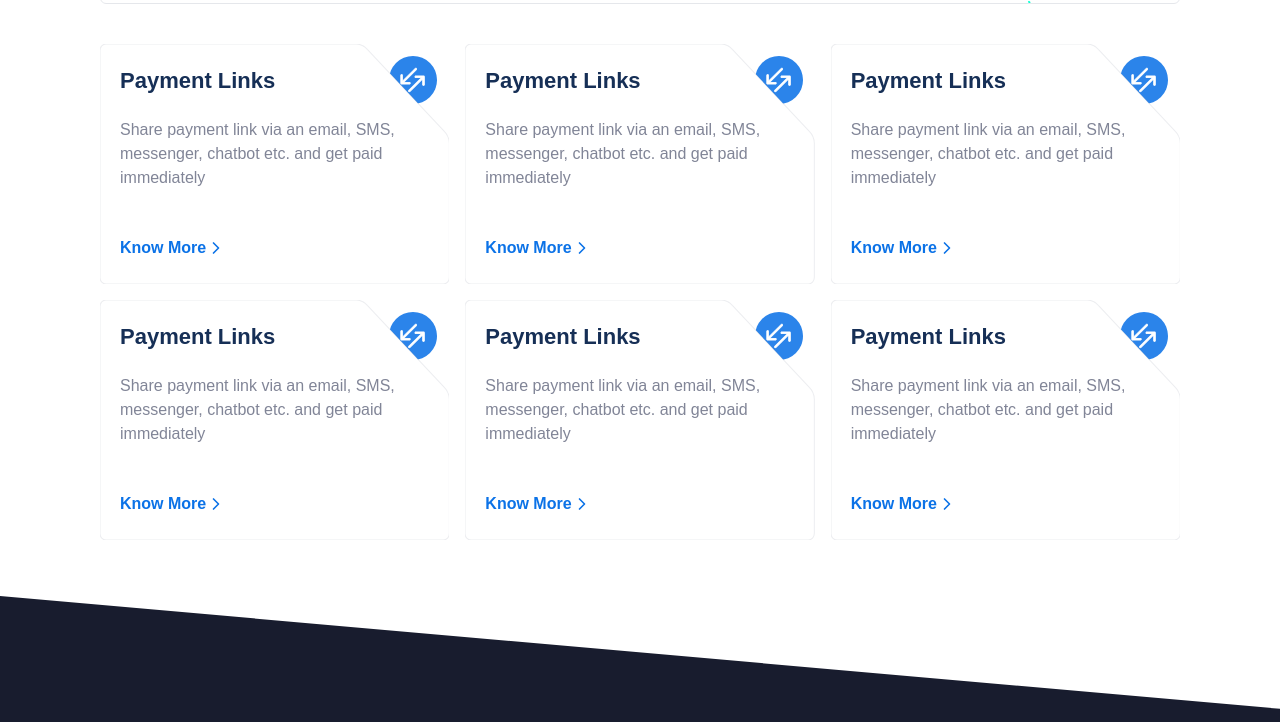
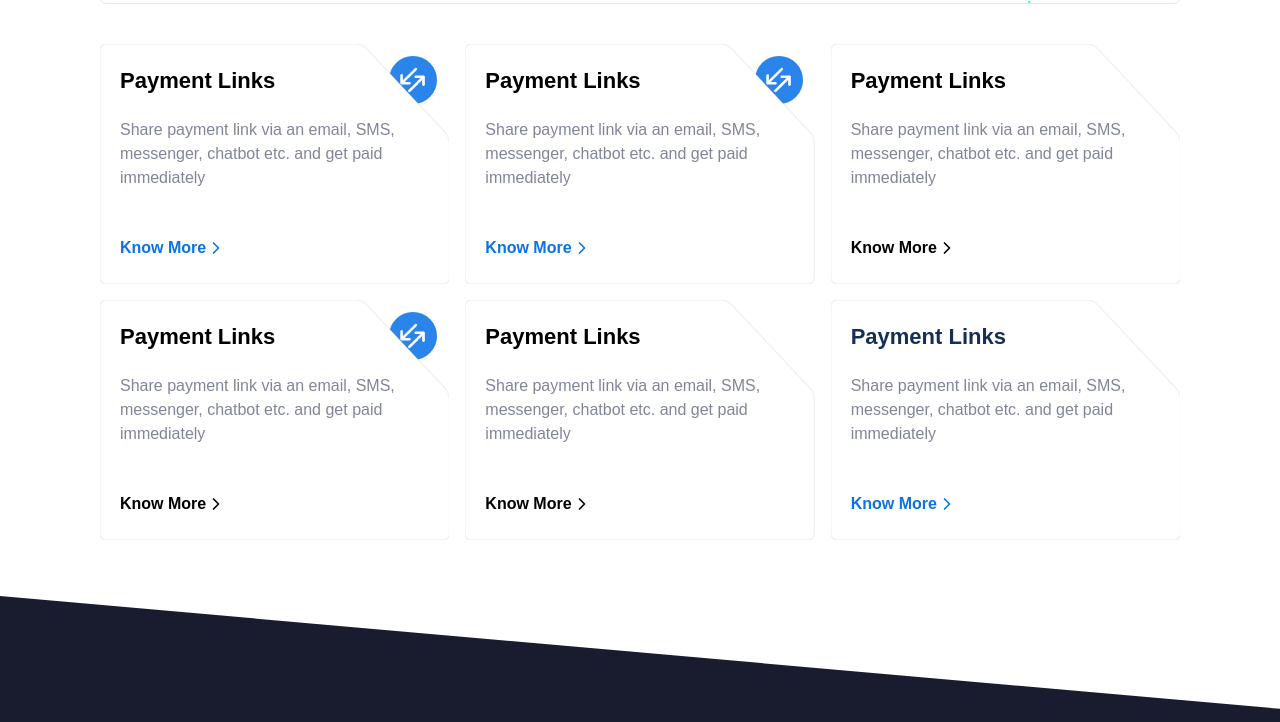
Before and after one commit to Alkush-Pipania/RazorpayClone, a website built with Vite: page index.html in a window 1280 px wide. Shown: the part 1438-2160 px from the top of the page. Built offline with nearby package versions, Linux system fonts and the light colour scheme.

Commit message:
Update index.html

```diff
--- a/index.html
+++ b/index.html
@@ -6,13 +6,13 @@
   <meta name="viewport" content="width=device-width, initial-scale=1.0" />
   <title>Razorpay</title>
   <link rel="stylesheet" href="main.css" />
-   <script src="https://cdn.tailwindcss.com"></script>
+  <script src="https://cdn.tailwindcss.com"></script>
   <script src="https://unpkg.com/feather-icons"></script>
 </head>
 
 <body>
   <!-- nav bar -->
-  <nav class="bg-deepBlue">
+  <nav class="deepBlue">
     <div class="relative w-[1080px] mx-auto flex items-center justify-between">
       <!--logo   -->
       <a href="/ " class="cursor-pointer py-7 pr-7">
@@ -73,7 +73,7 @@
     </div>
   </nav>
   <!--hero section  -->
-  <section class="relative bg-deepBlue overflow-x-clip">
+  <section class="relative deepBlue overflow-x-clip">
     <div class="flex max-w-[1080px] width-10/12 flex-col lg:flex-row justify-between items-center mx-auto">
       <!-- left vala -->
       <div class="text-white space-y-8 ">
@@ -195,7 +195,7 @@
           <div class="z-[100] absolute w-full h-full flex flex-col justify-between pl-5 py-6 pr-8">
             <!--text part-->
             <div>
-              <h3 class="font-mullish font-bold text-deepBlueHead leading-[1.2] text-[1.375rem]">Payment Links</h3>
+              <h3 class="font-mullish font-bold textdeepBlueHead leading-[1.2] text-[1.375rem]">Payment Links</h3>
               <p class="font-mullish text-grayText mt-6">
                 Share payment link via an email, SMS, messenger, chatbot etc. and get paid immediately</p>
             </div>
@@ -237,7 +237,7 @@
           <div class="z-[100] absolute w-full h-full flex flex-col justify-between pl-5 py-6 pr-8">
             <!--text part-->
             <div>
-              <h3 class="font-mullish font-bold text-deepBlueHead leading-[1.2] text-[1.375rem]">Payment Links</h3>
+              <h3 class="font-mullish font-bold textdeepBlueHead leading-[1.2] text-[1.375rem]">Payment Links</h3>
               <p class="font-mullish text-grayText mt-6">
                 Share payment link via an email, SMS, messenger, chatbot etc. and get paid immediately</p>
             </div>
@@ -255,7 +255,7 @@
         </div>
         <!--Box3-->
         <div class="w-full min-h-[15rem] relative cursor-pointer">
-          <img src="img/payment-link-icon.svg" alt="" class="bg-lightBlue absolute right-3 top-3 w-12 h-12 rounded-full z-[8]
+          <img src="img/payment-link-icon.svg" alt="" class="bglightBlue absolute right-3 top-3 w-12 h-12 rounded-full z-[8]
                   transition-all duration-200">
 
           <!--box shape-->
@@ -279,16 +279,16 @@
           <div class="z-[100] absolute w-full h-full flex flex-col justify-between pl-5 py-6 pr-8">
             <!--text part-->
             <div>
-              <h3 class="font-mullish font-bold text-deepBlueHead leading-[1.2] text-[1.375rem]">Payment Links</h3>
+              <h3 class="font-mullish font-bold textdeepBlueHead leading-[1.2] text-[1.375rem]">Payment Links</h3>
               <p class="font-mullish text-grayText mt-6">
                 Share payment link via an email, SMS, messenger, chatbot etc. and get paid immediately</p>
             </div>
 
             <!--hyperlink know more-->
             <div class="flex items-center cursor-pointer group">
-              <a href="#" class="font-mullish font-bold text-lightBlue500
+              <a href="#" class="font-mullish font-bold textlightBlue500
                           group-hover:text-grayBlue transition-all duration-200">Know More</a>
-              <i data-feather="chevron-right" class="w-5 h-5 text-lightBlue500
+              <i data-feather="chevron-right" class="w-5 h-5 textlightBlue500
                           group-hover:text-grayBlue transition-all duration-200"></i>
             </div>
 
@@ -321,16 +321,16 @@
           <div class="z-[100] absolute w-full h-full flex flex-col justify-between pl-5 py-6 pr-8">
             <!--text part-->
             <div>
-              <h3 class="font-mullish font-bold text-deepBlueHead leading-[1.2] text-[1.375rem]">Payment Links</h3>
+              <h3 class="font-mullish font-bold textdeepBlueHead leading-[1.2] text-[1.375rem]">Payment Links</h3>
               <p class="font-mullish text-grayText mt-6">
                 Share payment link via an email, SMS, messenger, chatbot etc. and get paid immediately</p>
             </div>
 
             <!--hyperlink know more-->
             <div class="flex items-center cursor-pointer group">
-              <a href="#" class="font-mullish font-bold text-lightBlue500
+              <a href="#" class="font-mullish font-bold textlightBlue500
                           group-hover:text-grayBlue transition-all duration-200">Know More</a>
-              <i data-feather="chevron-right" class="w-5 h-5 text-lightBlue500
+              <i data-feather="chevron-right" class="w-5 h-5 textlightBlue500
                           group-hover:text-grayBlue transition-all duration-200"></i>
             </div>
 
@@ -339,7 +339,7 @@
         </div>
         <!--Box5-->
         <div class="w-full min-h-[15rem] relative cursor-pointer">
-          <img src="img/payment-link-icon.svg" alt="" class="bg-lightBlue absolute right-3 top-3 w-12 h-12 rounded-full z-[8]
+          <img src="img/payment-link-icon.svg" alt="" class="lightBlue absolute right-3 top-3 w-12 h-12 rounded-full z-[8]
                   transition-all duration-200">
 
           <!--box shape-->
@@ -363,16 +363,16 @@
           <div class="z-[100] absolute w-full h-full flex flex-col justify-between pl-5 py-6 pr-8">
             <!--text part-->
             <div>
-              <h3 class="font-mullish font-bold text-deepBlueHead leading-[1.2] text-[1.375rem]">Payment Links</h3>
+              <h3 class="font-mullish font-bold textdeepBlueHead leading-[1.2] text-[1.375rem]">Payment Links</h3>
               <p class="font-mullish text-grayText mt-6">
                 Share payment link via an email, SMS, messenger, chatbot etc. and get paid immediately</p>
             </div>
 
             <!--hyperlink know more-->
             <div class="flex items-center cursor-pointer group">
-              <a href="#" class="font-mullish font-bold text-lightBlue500
+              <a href="#" class="font-mullish font-bold textlightBlue500
                           group-hover:text-grayBlue transition-all duration-200">Know More</a>
-              <i data-feather="chevron-right" class="w-5 h-5 text-lightBlue500
+              <i data-feather="chevron-right" class="w-5 h-5 textlightBlue500
                           group-hover:text-grayBlue transition-all duration-200"></i>
             </div>
 
@@ -381,7 +381,7 @@
         </div>
         <!--Box6-->
         <div class="w-full min-h-[15rem] relative cursor-pointer">
-          <img src="img/payment-link-icon.svg" alt="" class="bg-lightBlue absolute right-3 top-3 w-12 h-12 rounded-full z-[8]
+          <img src="img/payment-link-icon.svg" alt="" class="bglightBlue absolute right-3 top-3 w-12 h-12 rounded-full z-[8]
                   transition-all duration-200">
 
           <!--box shape-->
@@ -866,7 +866,7 @@
       <img src="img/feature-section1-dottedrows.png" alt=""
       class="absolute w-[200px] top-[8rem] left-[2rem] -z-10">
 
-      <h2 class="font-mullish font-extrabold text-2xl text-deepBlueHead text-center">Clone website
+      <h2 class="font-mullish font-extrabold text-2xl textdeepBlueHead text-center">Clone website
         <br>Made By <span class="font-name text-red-600">_Alkush</span></h2>
       <div class="w-6 h-1 bg-greenLight mx-auto my-4"></div>
 
```
